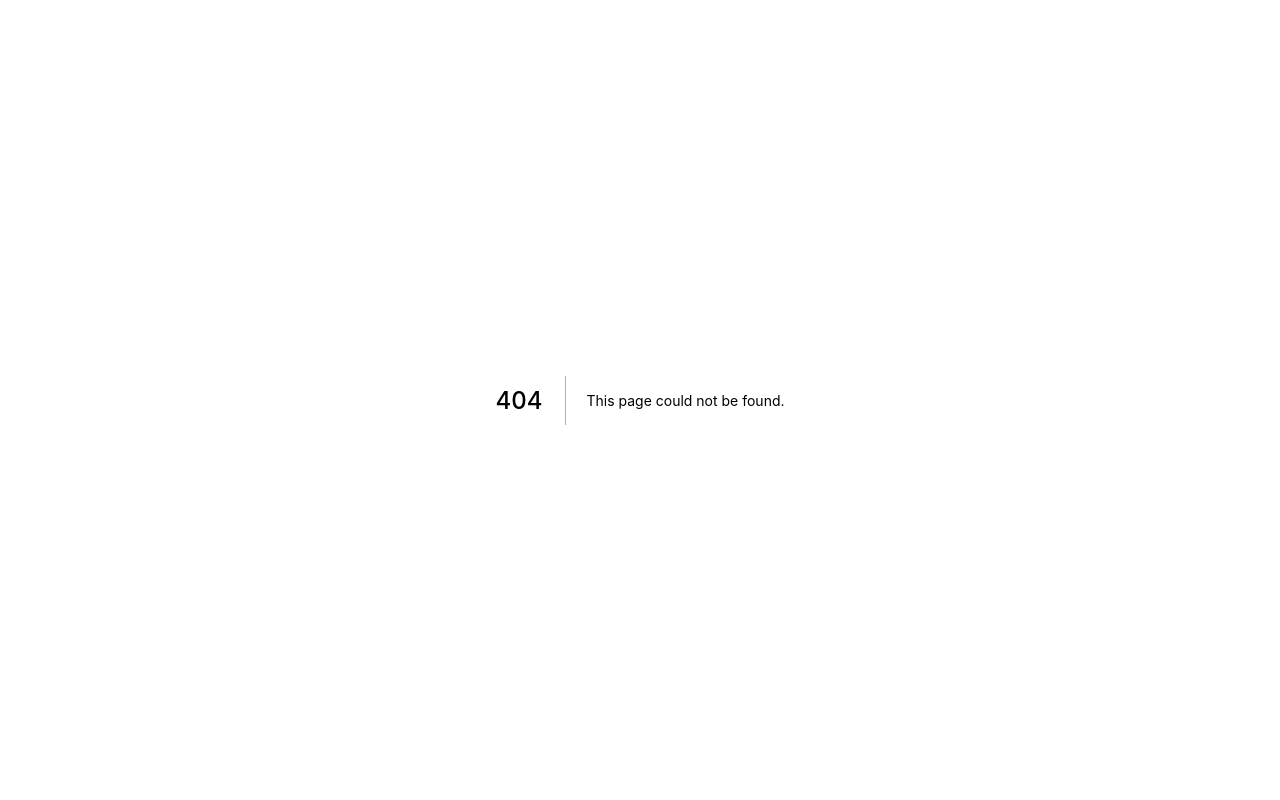
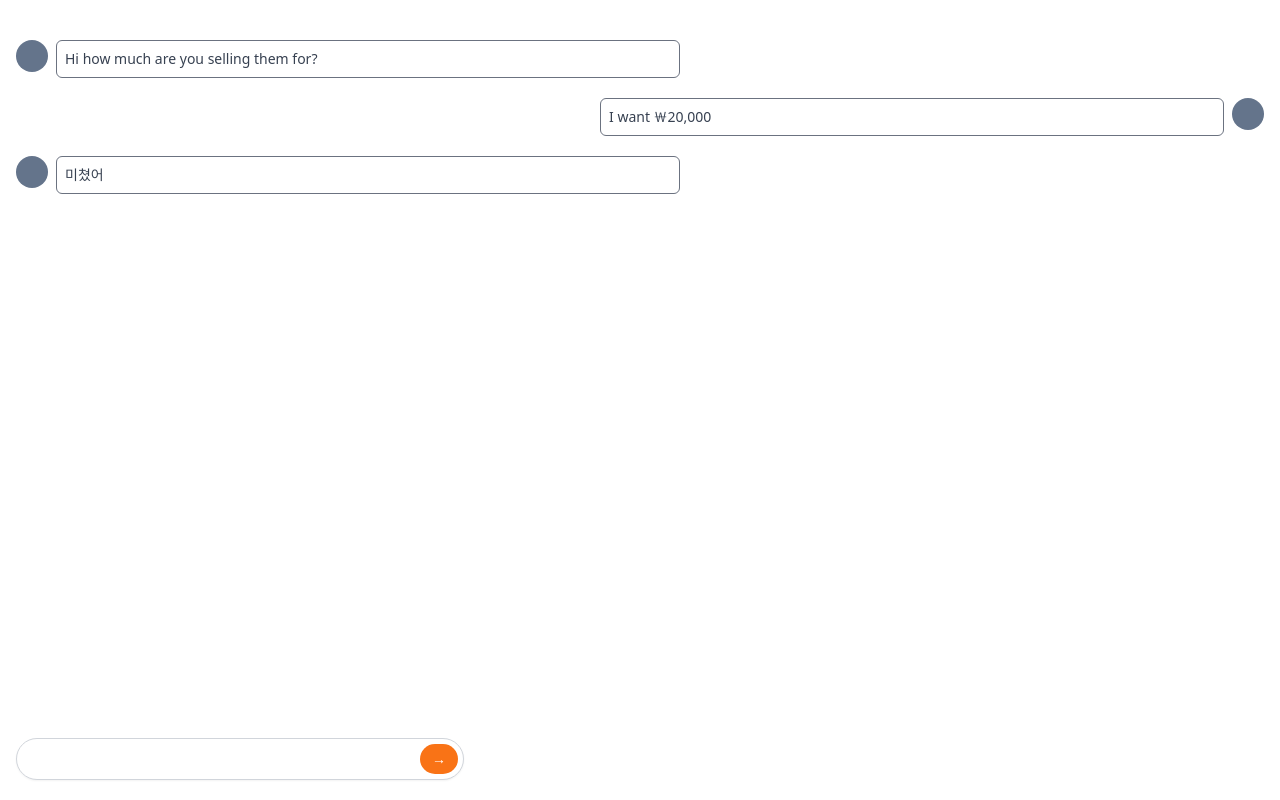
Before and after one commit to otw7917/carrot-market-clone, a Next.js app: page /chats/1 in a window 1280 px wide. Before the commit this address had no page. Built offline with nearby package versions, Linux system fonts and the light colour scheme.

Commit message:
ui:chats 🎨

```diff
--- /dev/null
+++ b/pages/chats/[id].tsx
@@ -0,0 +1,41 @@
+import React from "react";
+
+function ChatsDetail() {
+  return (
+    <div className='px-4 py-10 space-y-5'>
+      <div className='flex items-start space-x-2'>
+        <div className='w-8 h-8 rounded-full bg-slate-500' />
+        <div className='w-1/2 text-sm text-gray-700 p-2 border border-gray-500 rounded-md'>
+          Hi how much are you selling them for?
+        </div>
+      </div>
+      <div className='flex flex-row-reverse items-start space-x-reverse space-x-2'>
+        <div className='w-8 h-8 rounded-full bg-slate-500' />
+        <div className='w-1/2 text-sm text-gray-700 p-2 border border-gray-500 rounded-md'>
+          I want ￦20,000
+        </div>
+      </div>
+      <div className='flex items-start space-x-2'>
+        <div className='w-8 h-8 rounded-full bg-slate-500' />
+        <div className='w-1/2 text-sm text-gray-700 p-2 border border-gray-500 rounded-md'>
+          미쳤어
+        </div>
+      </div>
+      <div className='fixed bottom-5 w-full max-w-md flex justify-center items-center '>
+        <div className='flex items-center w-full mx-auto'>
+          <input
+            type='text'
+            className='shadow-sm rounded-full w-full border-gray-300 focus:ring-orange-500 pr-12 focus:border-orange-500 '
+          />
+          <div className='absolute inset-y-0 right-0 flex py-1.5 pr-1.5 '>
+            <button className='flex items-center bg-orange-500 rounded-full px-3 hover:bg-orange-600 text-sm text-white'>
+              &rarr;
+            </button>
+          </div>
+        </div>
+      </div>
+    </div>
+  );
+}
+
+export default ChatsDetail;
--- /dev/null
+++ b/pages/chats/index.tsx
@@ -0,0 +1,24 @@
+import React from "react";
+
+function chats() {
+  return (
+    <div className='py-10 divide-y'>
+      {[1, 1, 1, 1, 1, 1, 1].map((_, i) => (
+        <div
+          key={i}
+          className='flex px-4 cursor-pointer py-3 items-center space-x-3'
+        >
+          <div className='w-12 h-12 rounded-full bg-slate-400' />
+          <div>
+            <p className='text-gray-700'>Steve Jebs</p>
+            <p className='text-sm  text-gray-500'>
+              See you tomorrow in the corner at 2pm!
+            </p>
+          </div>
+        </div>
+      ))}
+    </div>
+  );
+}
+
+export default chats;
--- /dev/null
+++ b/pages/community/write.tsx
@@ -0,0 +1,21 @@
+import React from "react";
+
+function write() {
+  return (
+    <form className='px-4 py-10'>
+      <div>
+        <textarea
+          rows={4}
+          className='w-full rounded-md border-2 border-gray-400 focus:border-orange-400 focus:ring-orange-400'
+          placeholder='질문 포스트'
+        />
+      </div>
+
+      <button className='mt-5 w-full text-white font-medium bg-orange-400 rounded-md py-2 hover:animate-pulse hover:bg-orange-600 '>
+        포스트!
+      </button>
+    </form>
+  );
+}
+
+export default write;
```
